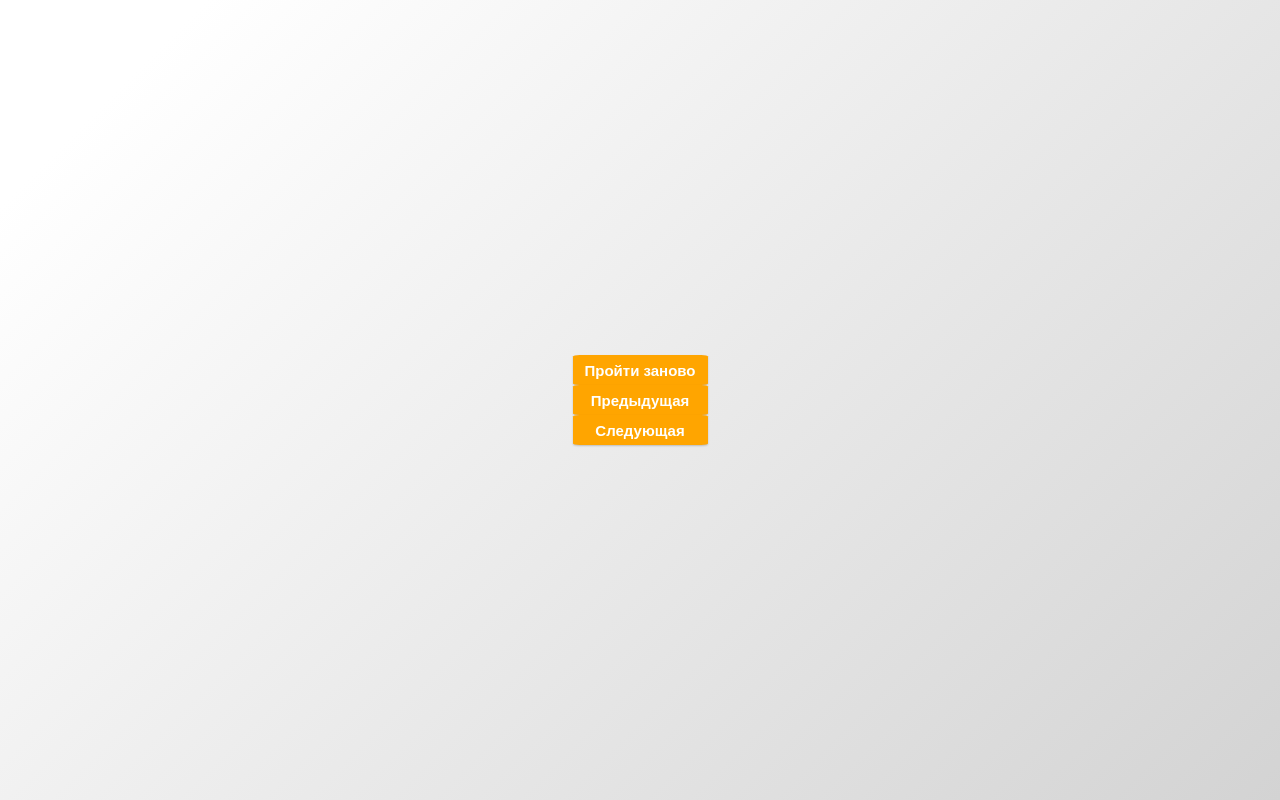
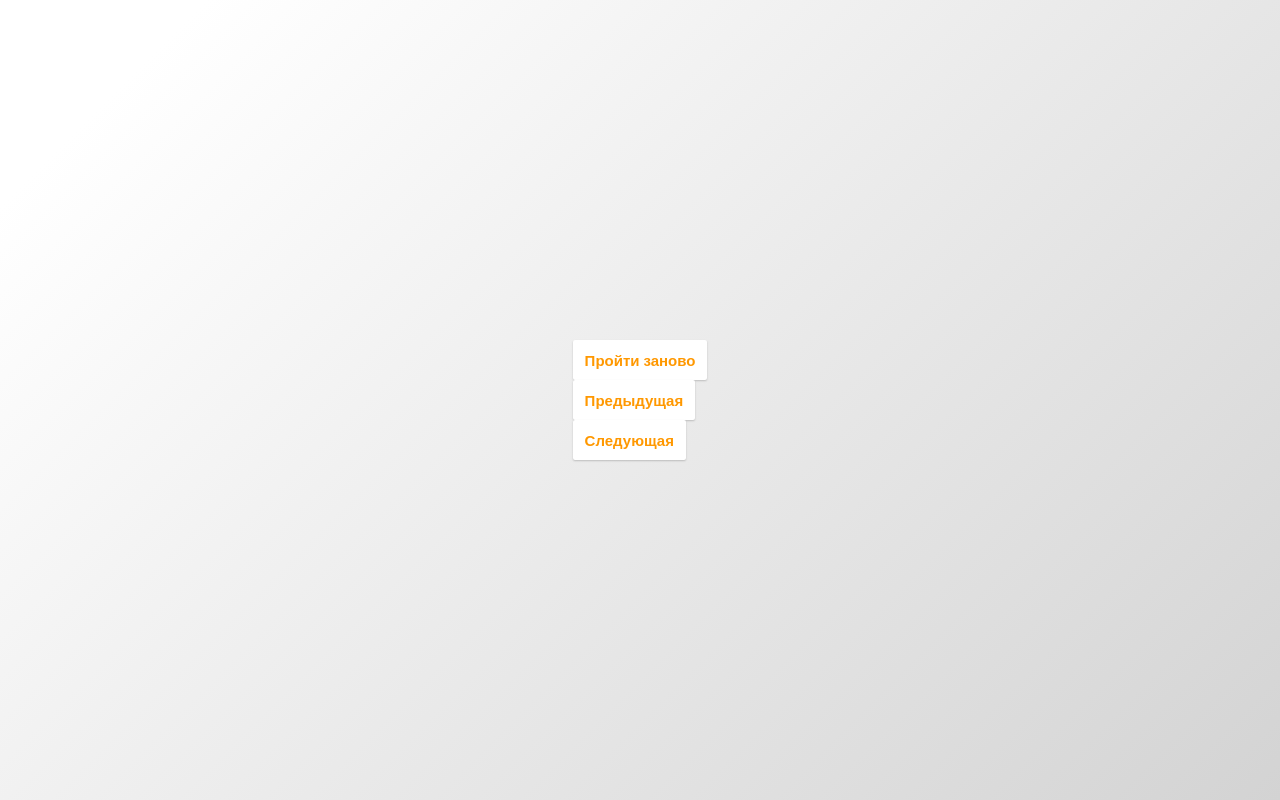
Before and after one commit to ASproduct1on/lun-task, a React (Create React App) app: page / in a window 1280 px wide. Built offline with nearby package versions, Linux system fonts and the light colour scheme.

Commit message:
style: made deffault button

```diff
--- a/src/components/button/button.css
+++ b/src/components/button/button.css
@@ -1,16 +1,35 @@
 .Button {
+  display: flex;
   justify-content: center;
   align-items: center;
-  background-color: orange;
-  color: white;
+  max-width: 100%;
+  height: 40px;
+  box-sizing: border-box;
+  padding: 8px 12px;
+  border: none;
+  border-radius: 2px;
+  background-color: #fff;
+  box-shadow: 0 1px 2px rgba(0, 0, 0, 0.2);
+  font: inherit;
+  font-weight: 600;
   font-size: 15px;
-  height: 30px;
-  width: 135px;
-  border: 0;
-  border-radius: 5%;
-  box-shadow: 0 1px 2px rgba(0, 0, 0, 0.2);
-  font-weight: 600;
+  color: #ff9800;
+  text-decoration: none;
+  vertical-align: top;
   cursor: pointer;
   appearance: none;
   outline: none;
+  transition: background-color 0.3s ease-in-out, color 0.3s ease-in-out;
 }
+
+.Button:focus {
+  background-color: #f5f5f5;
+}
+
+.Button:hover {
+  background-color: #f5f5f5;
+}
+
+.Button:active {
+  background-color: #fff;
+}
```
